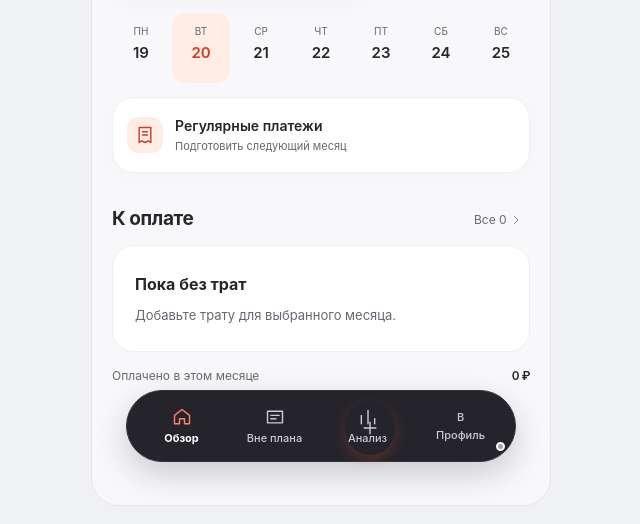
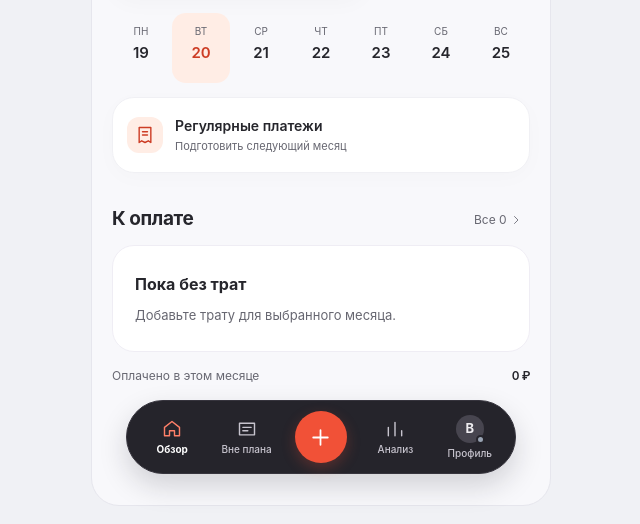
Before and after one commit to szjvhrkhs7-cmyk/Football, a website: page pulse/index.html in a window 1280 px wide. Shown: the part 314-838 px from the top of the page, without its empty margins (319-959 px from the left). Drawn offline with Linux system fonts and the light colour scheme.

Commit message:
Use five equal grid columns with a genuinely central add button and profile in dock

```diff
--- a/pulse/unplanned.css
+++ b/pulse/unplanned.css
@@ -69,53 +69,130 @@
 .unplanned-timeline-bar{width:min(100%,24px);border-radius:5px 5px 0 0;background:linear-gradient(180deg,#f27458,#e64f38);transition:height .24s ease}
 .unplanned-timeline-col>span{font-size:8px;color:var(--muted);overflow:hidden;white-space:nowrap;text-overflow:clip;max-width:100%}
 .unplanned-timeline-hint{font-size:10px;line-height:1.4;margin-top:8px;color:var(--muted)}
-/* Four equal columns: Overview | Outside plan | Add | Analytics.
-   FAB has its own reserved slot, so no navigation label collides with it. */
+/* Five equal, genuinely centered navigation cells: Overview / Outside / + / Analysis / Profile.
+   The FAB occupies a regular grid cell rather than floating over nearby buttons. */
 .dock{
-  width:calc(100% - 28px);max-width:390px;height:72px;
+  width:calc(100% - 28px);
+  max-width:390px;
+  height:74px;
+  bottom:calc(12px + env(safe-area-inset-bottom));
   border-radius:38px;
+  background:#25242b;
+  border:1px solid #36343d;
+  box-shadow:0 12px 28px #1716212b;
 }
 .dock .nav{
   display:grid;
-  grid-template-columns:repeat(4,minmax(0,1fr));
+  grid-template-columns:repeat(5,minmax(0,1fr));
+  width:100%;
+  height:100%;
+  padding:7px 8px;
   gap:0;
-  padding:8px;
   align-items:center;
-  height:100%;
+  justify-items:stretch;
 }
-.dock .nav button{
+.dock .nav > button{
+  position:relative;
   display:flex;
   flex-direction:column;
   align-items:center;
   justify-content:center;
-  grid-column:auto;
-  height:54px;min-height:54px;
-  padding:5px 2px;
+  width:100%;
+  min-width:0;
+  height:58px;
+  min-height:58px;
+  padding:4px 1px;
+  margin:0;
+  border:0;
+  border-radius:20px;
+  background:transparent;
+  box-shadow:none;
   gap:5px;
-  font-size:11px;
-  font-weight:550;
-  line-height:1.1;
+  font-size:10px;
+  line-height:1.15;
+  font-weight:540;
   white-space:nowrap;
-  min-width:0;
+  color:#c7c4ce;
 }
-.dock .nav button:first-child{grid-column:1}
-.dock .nav button:nth-child(2){grid-column:2;font-size:11px}
-.dock .nav button:last-child{grid-column:4}
-.dock .nav button svg{width:20px;height:20px;flex:none}
-.dock .nav button.active,.dock .nav button.active span{color:#fff}
-.dock .nav button.active svg{color:#ff816b}
-.dock .nav button.active::before,.dock .nav button.active::after{content:none;display:none}
-.dock .addwrap{
-  left:62.5%;top:10px;
-  width:50px;height:50px;
-  transform:translateX(-50%);
+.dock .nav > button:first-child{grid-column:1}
+.dock .nav > button:nth-child(2){grid-column:2;font-size:10px}
+.dock .nav > button[data-nav="analytics"]{grid-column:4}
+.dock .nav > button.dock-profile{grid-column:5}
+.dock .nav > button svg{
+  display:block;
+  width:20px;height:20px;
+  margin:0;
+  flex:none;
 }
-.dock .primary{
-  width:50px;height:50px;min-height:50px;
+.dock .nav > button.active{
+  color:#fff;
+  background:transparent;
+  box-shadow:none;
+  font-weight:650;
+}
+.dock .nav > button.active svg{color:#ff8069}
+.dock .nav > button.active::before,
+.dock .nav > button.active::after{display:none;content:none}
+.dock .nav > .addwrap{
+  grid-column:3;
+  grid-row:1;
+  position:static;
+  inset:auto;
+  left:auto;top:auto;
+  transform:none;
+  display:grid;
+  place-items:center;
+  justify-self:center;
+  align-self:center;
+  width:54px;height:58px;
+  margin:0;
+  padding:0;
+  z-index:2;
+  pointer-events:auto;
+}
+.dock .nav > .addwrap .primary{
+  position:static;
+  display:grid;
+  place-items:center;
+  flex:none;
+  width:52px;height:52px;
+  min-width:52px;min-height:52px;
+  margin:0;padding:0;
+  border:0;border-radius:50%;
   background:#f15137;
+  color:#fff;
+  box-shadow:0 5px 14px #f1513740;
+  pointer-events:auto;
+  font-size:0;
+  transition:background .18s ease,transform .18s ease;
+}
+.dock .nav > .addwrap .primary:active{transform:scale(.95)}
+.dock .nav > .addwrap .primary svg{display:block;width:25px;height:25px;flex:none;margin:0}
+.dock-profile-avatar{
+  position:relative;
+  display:grid;
+  place-items:center;
+  width:28px;height:28px;
   border-radius:50%;
-  box-shadow:0 5px 14px #f151373d;
+  background:#47454f;
+  color:#eeedf0;
+  font-size:13px;
+  line-height:1;
+  font-weight:650;
+  flex:none;
+  transition:background .18s ease,color .18s ease;
 }
+.dock .nav > button.dock-profile.active .dock-profile-avatar{
+  background:#ff8069;
+  color:#24232b;
+}
+.dock-profile-avatar .sync-dot{
+  position:absolute;
+  width:9px;height:9px;
+  bottom:-1px;right:-1px;
+  border:2px solid #25242b;
+}
+.dock-profile-label{font-size:10px;line-height:1.15}
 .unplanned-month-nav{
   display:grid;
   grid-template-columns:44px minmax(0,1fr) 44px;
@@ -162,12 +239,14 @@
 .unplanned-screen .heading{margin-bottom:2px}
 .unplanned-screen .unplanned-total{margin-bottom:18px}
 @media(max-width:360px){
-  .dock{width:calc(100% - 20px)}
+  .dock{width:calc(100% - 18px)}
   .dock .nav{padding:6px}
-  .dock .nav button,.dock .nav button:nth-child(2){font-size:10px;gap:4px}
-  .dock .nav button svg{width:19px;height:19px}
-  .dock .addwrap{width:48px;height:48px;top:11px}
-  .dock .primary{width:48px;height:48px;min-height:48px}
+  .dock .nav > button,
+  .dock .nav > button:nth-child(2){font-size:9px;gap:4px}
+  .dock .nav > button svg{width:19px;height:19px}
+  .dock .nav > .addwrap{width:50px;height:56px}
+  .dock .nav > .addwrap .primary{width:48px;height:48px;min-width:48px;min-height:48px}
+  .dock-profile-label{font-size:9px}
   .unplanned-operation{grid-template-columns:59px minmax(0,1fr) auto;gap:7px;padding:10px}
   .unplanned-operation-amount{font-size:12px}
   .unplanned-chart-row{grid-template-columns:78px minmax(0,1fr);gap:9px}
```
